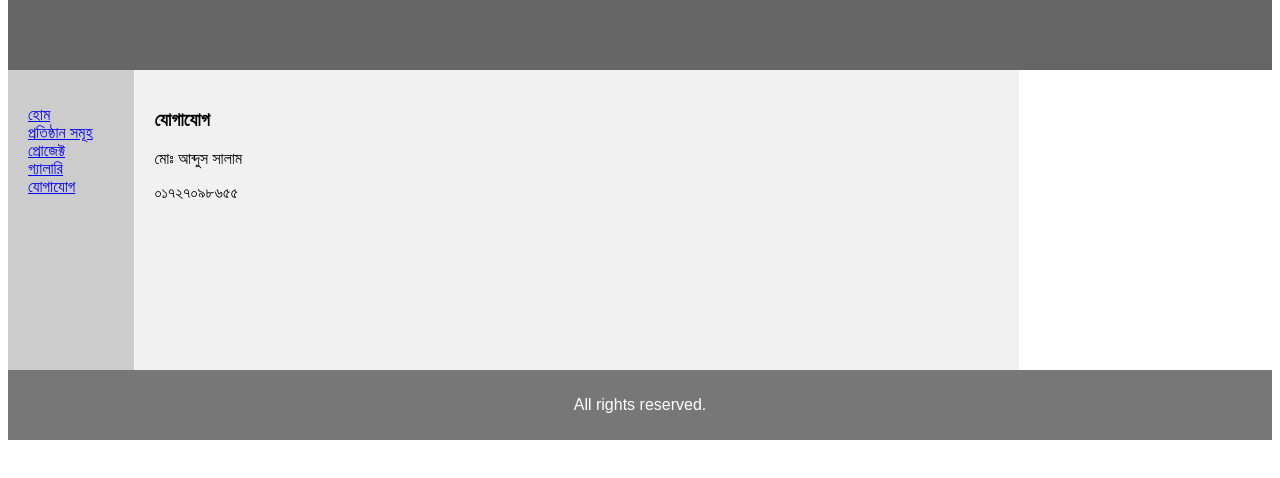
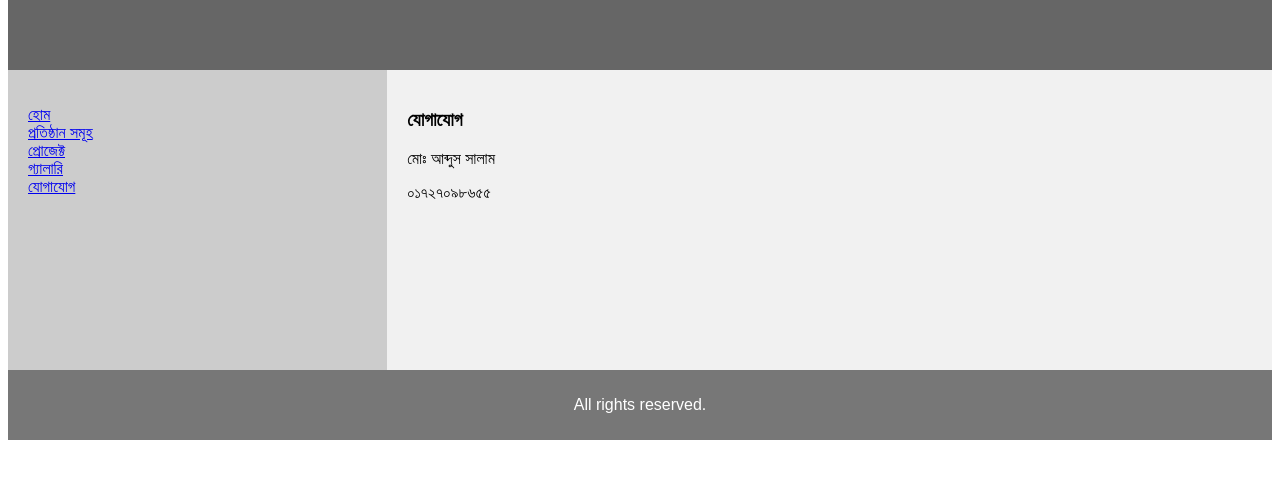
Before and after one commit to mhrhabibur/madhabpur, a plain HTML site: page about.html in a window 1280 px wide. Shown: the part 148-626 px from the top of the page. Drawn offline with Linux system fonts and the light colour scheme.

Commit message:
Error is updated.

```diff
--- a/about.html
+++ b/about.html
@@ -25,7 +25,7 @@ header {
 /* Create two columns/boxes that floats next to each other */
 nav {
   float: left;
-  width: 10%;
+  width: 30%;
   height: 300px; /* only for demonstration, should be removed */
   background: #ccc;
   padding: 20px;
```
Also changed, not shown: gallery.html (+1 -1 lines), index.html (+1 -1 lines), organization.html (+1 -1 lines), projects.html (+1 -1 lines).
